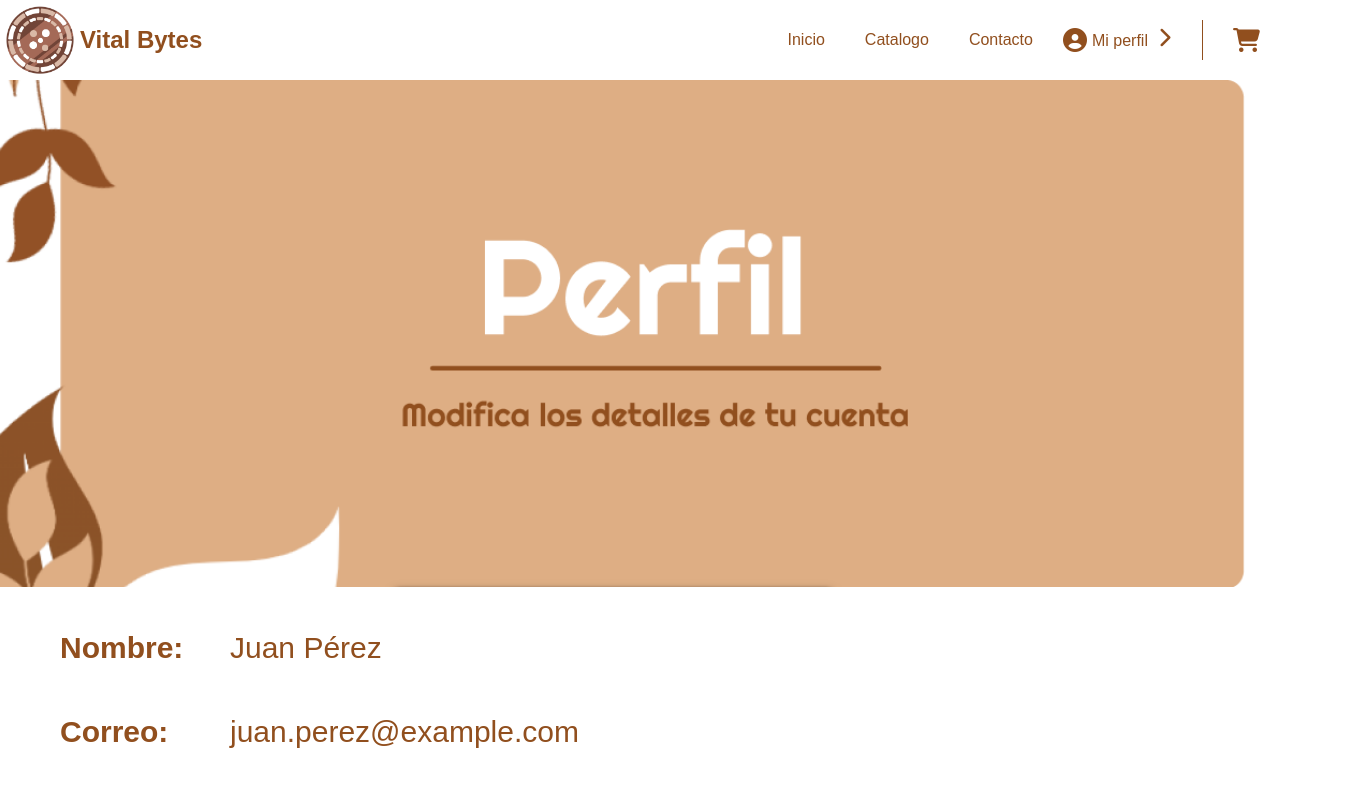
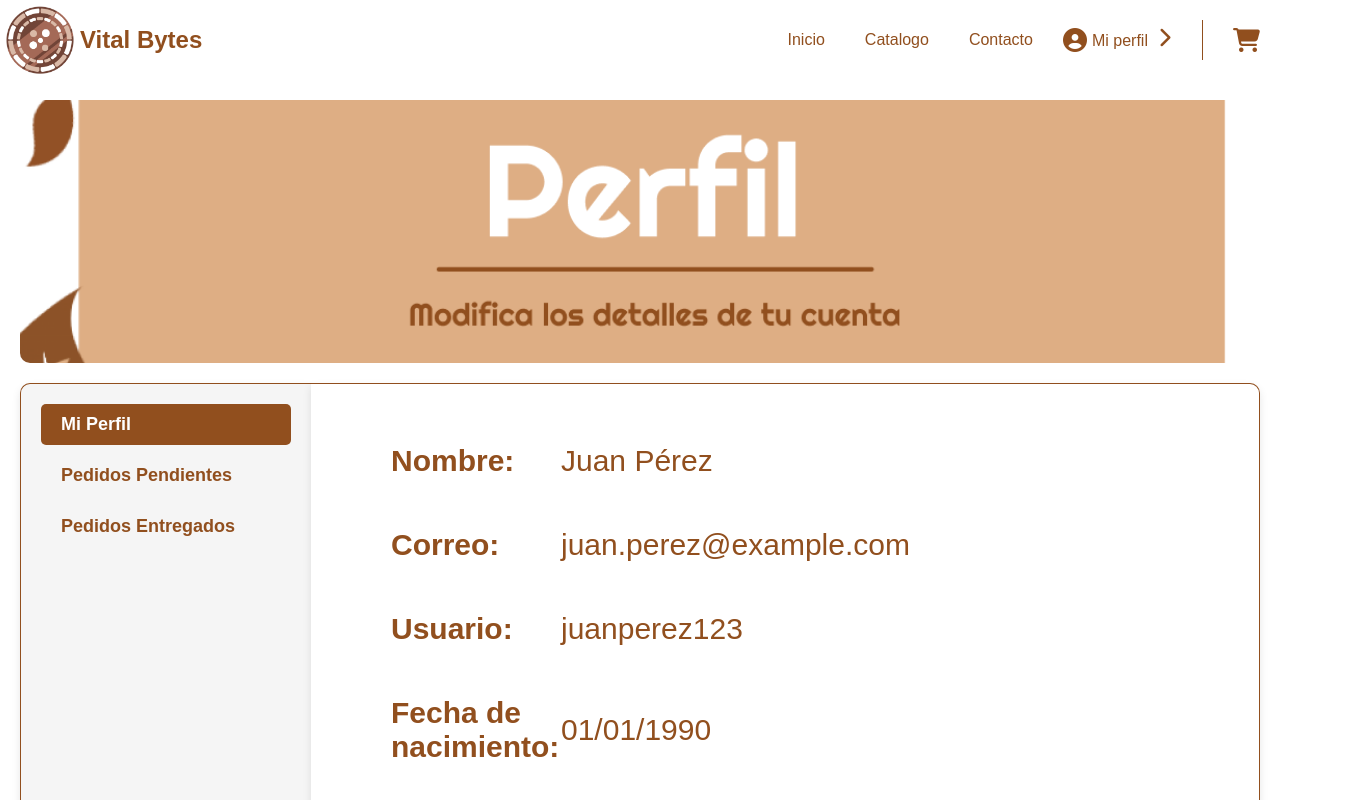
Before and after one commit to ssedux/VitalBytes, a React (Vite) app in the folder frontend/: page /Perfil in a window 1280 px wide. Shown: the top 800 px of the page, 1350 px wide, since content can reach past the window. Built offline with nearby package versions, Linux system fonts and the light colour scheme.

Commit message:
sidebarPerfil

```diff
--- a/frontend/src/App.jsx
+++ b/frontend/src/App.jsx
@@ -1,27 +1,28 @@
-import { BrowserRouter as Router,Routes,Route } from 'react-router';
+import { BrowserRouter as Router, Routes, Route, Navigate } from 'react-router';
 import Nav from './components/Nav.jsx';
 import Home from './Pages/Home.jsx';
 import Catalogo from './Pages/Catalogo.jsx';
 import Contacto from './Pages/Contacto.jsx';
 import Perfil from './Pages/Perfil.jsx';
 import Cart from './Pages/Cart.jsx';
-import './App.css'
+import './App.css';
 
 function App() {
   return (
     <>
       <Router>
-      <Nav />
+        <Nav />
         <Routes>
-          <Route path="/Home" element={<Home/>} />
-          <Route path="/Catalogo" element={<Catalogo/>} />
-          <Route path="/Contacto" element={<Contacto/>} />
-          <Route path="/Perfil" element={<Perfil/>} />
-          <Route path="/Cart" element={<Cart/>} />
+          <Route path="/" element={<Navigate to="/Home" />} /> {/* Ruta predeterminada */}
+          <Route path="/Home" element={<Home />} />
+          <Route path="/Catalogo" element={<Catalogo />} />
+          <Route path="/Contacto" element={<Contacto />} />
+          <Route path="/Perfil" element={<Perfil />} />
+          <Route path="/Cart" element={<Cart />} />
         </Routes>
       </Router>
     </>
-  )
+  );
 }
 
-export default App
+export default App;
--- a/frontend/src/Pages/Perfil.jsx
+++ b/frontend/src/Pages/Perfil.jsx
@@ -1,11 +1,52 @@
-import React from 'react';
+import React, { useState } from 'react';
 import perfilImage from '../assets/Perfil.png'; // Importa la imagen
 import './style/Perfil.css'; // Asegúrate de que la ruta sea correcta
+import Pedido from '../components/Pedido'; // Importa el componente Pedido
 
 function Perfil() {
+  const [activeView, setActiveView] = useState('perfil'); // Estado para controlar la vista activa
+
+  const pedidosPendientes = [
+    { fecha: '2025-04-01', total: 120.5, cantidad: 3 },
+    { fecha: '2025-04-10', total: 45.0, cantidad: 1 },
+  ];
+
+  const pedidosEntregados = [
+    { fecha: '2025-03-15', total: 89.99, cantidad: 2 },
+    { fecha: '2025-03-20', total: 150.75, cantidad: 4 },
+  ];
+
   return (
     <div className="perfil">
       <img src={perfilImage} alt="Perfil" className="perfil-image" />
+
+      {/* Contenedor principal debajo de la imagen */}
+      <div className="main-content">
+        {/* Sidebar */}
+        <div className="sidebar">
+          <button
+            className={`sidebar-button ${activeView === 'perfil' ? 'active' : ''}`}
+            onClick={() => setActiveView('perfil')}
+          >
+            Mi Perfil
+          </button>
+          <button
+            className={`sidebar-button ${activeView === 'pendientes' ? 'active' : ''}`}
+            onClick={() => setActiveView('pendientes')}
+          >
+            Pedidos Pendientes
+          </button>
+          <button
+            className={`sidebar-button ${activeView === 'entregados' ? 'active' : ''}`}
+            onClick={() => setActiveView('entregados')}
+          >
+            Pedidos Entregados
+          </button>
+        </div>
+
+        {/* Contenido dinámico */}
+        <div className="content">
+          {activeView === 'perfil' && (
             <div className="info-block">
               <div className="info-content">
                 <div className="info-row">
@@ -34,7 +75,37 @@ function Perfil() {
                 </div>
               </div>
             </div>
-      <div className="linea-vertical"></div>
+          )}
+
+          {activeView === 'pendientes' && (
+            <div className="pedidos">
+              <h2>Pedidos Pendientes</h2>
+              {pedidosPendientes.map((pedido, index) => (
+                <Pedido
+                  key={index}
+                  fecha={pedido.fecha}
+                  total={pedido.total}
+                  cantidad={pedido.cantidad}
+                />
+              ))}
+            </div>
+          )}
+
+          {activeView === 'entregados' && (
+            <div className="pedidos">
+              <h2>Pedidos Entregados</h2>
+              {pedidosEntregados.map((pedido, index) => (
+                <Pedido
+                  key={index}
+                  fecha={pedido.fecha}
+                  total={pedido.total}
+                  cantidad={pedido.cantidad}
+                />
+              ))}
+            </div>
+          )}
+        </div>
+      </div>
     </div>
   );
 }
--- a/frontend/src/Pages/style/Perfil.css
+++ b/frontend/src/Pages/style/Perfil.css
@@ -1,6 +1,16 @@
+.perfil {
+    display: flex;
+    flex-direction: column; /* Alinea todo verticalmente */
+    align-items: center; /* Centra la imagen horizontalmente */
+    padding: 20px;
+}
+
 .perfil-image {
-    width: 100vw; /* Ocupa todo el ancho de la ventana */
+    width: 100%; /* Ocupa todo el ancho disponible */
+    max-width: 100%; /* Asegura que no exceda el ancho de la pantalla */
     height: auto; /* Mantiene la proporción de la imagen */
+    margin-bottom: 20px; /* Espaciado debajo de la imagen */
+    border-radius: 10px;
 }
 
 .info-block {
@@ -84,10 +94,87 @@
     background-color: #5f7a4a; /* Color más oscuro al pasar el mouse */
 }
 
-.linea-vertical {
+.linea-vertical-abajo {
     width: 2px; /* Ancho de la línea */
-    height: 40px; /* Altura de la línea */
+    height: 420px; /* Altura de la línea */
     background-color: #914F1E; /* Color de la línea */
-    margin: 0 20px; /* Espaciado horizontal */
-    display: inline-block;
+    margin: 25px 10px; /* Espaciado horizontal */
 }
+
+.alinea{
+    text-align: right;
+    display: flex;
+}
+
+.main-content {
+    display: flex; /* Alinea el sidebar y el contenido en fila */
+    flex-direction: row; /* Asegura que estén uno al lado del otro */
+    justify-content: flex-start; /* Alinea los elementos al inicio */
+    align-items: stretch; /* Asegura que ambos tengan la misma altura */
+    gap: 0; /* Elimina el espacio entre el sidebar y el contenido */
+    width: 100%; /* Ocupa todo el ancho disponible */
+}
+
+.sidebar {
+    width: 250px; /* Ancho del cuadro del sidebar */
+    background-color: #f5f5f5; /* Fondo claro */
+    padding: 20px;
+    border-radius: 10px 0 0 10px; /* Bordes redondeados solo en la esquina izquierda */
+    box-shadow: 0 4px 8px rgba(0, 0, 0, 0.1); /* Sombra para el efecto de cuadro */
+    border: 1px solid #914F1E; /* Borde café */
+    border-right: none; /* Elimina el borde derecho para conectar con el contenido */
+    min-height: 620px; /* Altura mínima de 620px */
+    display: flex; /* Asegura que el contenido interno se ajuste */
+    flex-direction: column; /* Alinea los botones en columna */
+}
+
+.sidebar-section {
+    display: flex;
+    flex-direction: column; /* Alinea los botones en columna dentro de cada cuadro */
+    justify-content: flex-start;
+    align-items: flex-start;
+    width: 200px; /* Ancho de cada cuadro */
+    background-color: #ffffff; /* Fondo blanco */
+    padding: 15px;
+    border-radius: 10px; /* Bordes redondeados */
+    box-shadow: 0 2px 5px rgba(0, 0, 0, 0.1); /* Sombra para cada cuadro */
+    border: 1px solid #914F1E; /* Borde café */
+}
+
+.sidebar-button {
+    background-color: transparent;
+    border: none;
+    color: #914F1E;
+    font-size: 18px;
+    font-weight: bold;
+    cursor: pointer;
+    padding: 10px 20px;
+    border-radius: 5px;
+    transition: background-color 0.3s ease, color 0.3s ease;
+    width: 100%; /* Ocupa todo el ancho del cuadro */
+    text-align: left; /* Alinea el texto a la izquierda */
+    margin-bottom: 10px; /* Espaciado entre botones */
+}
+
+.sidebar-button.active {
+    background-color: #914F1E;
+    color: white;
+}
+
+.sidebar-button:hover {
+    background-color: #732F0F;
+    color: white;
+}
+
+.content {
+    flex: 1; /* Ocupa el espacio restante */
+    background-color: #ffffff; /* Fondo blanco */
+    padding: 20px;
+    border-radius: 0 10px 10px 0; /* Bordes redondeados solo en la esquina derecha */
+    box-shadow: 0 4px 8px rgba(0, 0, 0, 0.1); /* Sombra para el efecto de cuadro */
+    border: 1px solid #914F1E; /* Borde café */
+    border-left: none; /* Elimina el borde izquierdo para conectar con el sidebar */
+    min-height: 620px; /* Altura mínima de 620px */
+    display: flex; /* Asegura que el contenido interno se ajuste */
+    flex-direction: column; /* Alinea el contenido interno en columna */
+}
--- /dev/null
+++ b/frontend/src/components/Pedido.jsx
@@ -0,0 +1,14 @@
+import React from 'react';
+import './style/Pedido.css'; // Asegúrate de crear este archivo para los estilos
+
+const Pedido = ({ fecha, total, cantidad }) => {
+  return (
+    <div className="pedido">
+      <p><strong>Fecha:</strong> {fecha}</p>
+      <p><strong>Total:</strong> ${total.toFixed(2)}</p>
+      <p><strong>Cantidad de productos:</strong> {cantidad}</p>
+    </div>
+  );
+};
+
+export default Pedido;
--- /dev/null
+++ b/frontend/src/components/style/Pedido.css
@@ -0,0 +1,14 @@
+.pedido {
+    border: 1px solid #914F1E; /* Borde café */
+    border-radius: 10px;
+    padding: 15px;
+    margin-bottom: 20px; /* Espaciado entre pedidos */
+    background-color: #f9f9f9; /* Fondo claro */
+    box-shadow: 0 2px 5px rgba(0, 0, 0, 0.1); /* Sombra */
+}
+
+.pedido p {
+    margin: 5px 0; /* Espaciado entre líneas */
+    color: #333; /* Color del texto */
+    font-size: 16px;
+}
```
Also changed, not shown: frontend/src/assets/Perfil.png. Lines whose indentation alone changed are shown as unchanged.
